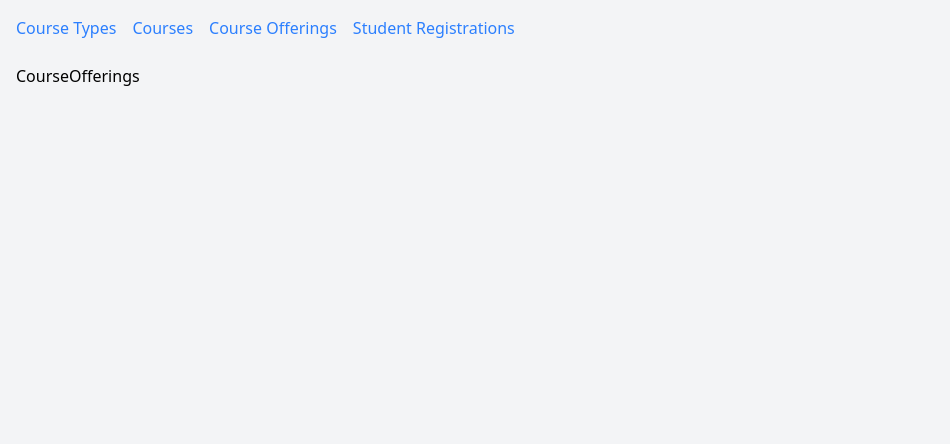
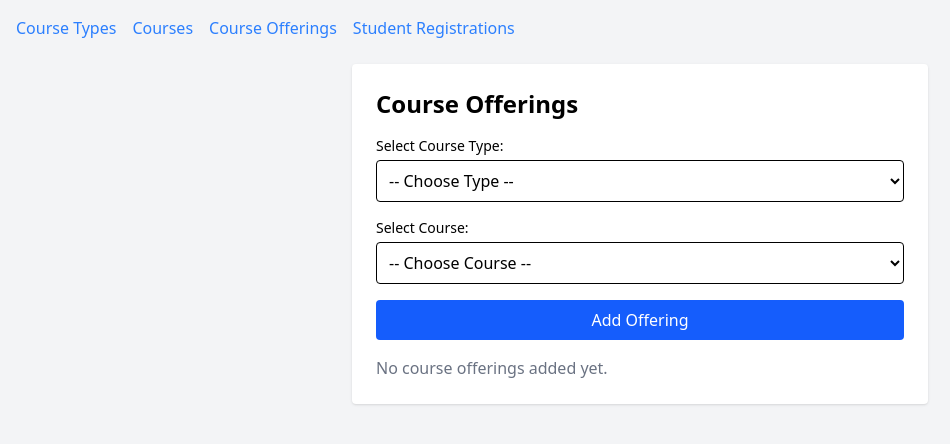
Before and after one commit to Gangadhar184/Student-Registration-System, a React (Vite) app: page /offerings in a window 1280 px wide. Shown: the top 444 px of the page, without its empty margins (0-950 px from the left). Built offline with nearby package versions, Linux system fonts and the light colour scheme.

Commit message:
added course offering functionality

```diff
--- a/src/components/CourseOfferings.jsx
+++ b/src/components/CourseOfferings.jsx
@@ -1,8 +1,151 @@
 import React from 'react'
 
+import { useState } from 'react'
+
+
+const dummyCourseTypes = ['Individual', 'Group', 'Special']
+const dummyCourses = ['Hindi', 'English', 'Urdu']
+
 const CourseOfferings = () => {
+  const [courseType, setCourseType] = useState('')
+  const [course, setCourse] = useState('')
+  const [offerings, setOfferings] = useState([])
+  const [editId, setEditId] = useState(null)
+  const [error, setError] = useState('')
+
+  const generateId = () => `${Date.now()}-${Math.floor(Math.random() * 10000)}`
+
+  const handleSubmit = (e) => {
+    e.preventDefault()
+
+    if (!course || !courseType) {
+      setError('Please select both course and course type.')
+      return
+    }
+
+    const duplicate = offerings.some(
+      (o) =>
+        o.courseType === courseType &&
+        o.course === course &&
+        o.id !== editId
+    )
+
+    if (duplicate) {
+      setError('This course offering already exists.')
+      return
+    }
+
+    if (editId !== null) {
+      setOfferings((prev) =>
+        prev.map((o) =>
+          o.id === editId ? { ...o, courseType, course } : o
+        )
+      )
+      setEditId(null)
+    } else {
+      const newOffering = {
+        id: generateId(),
+        courseType,
+        course
+      }
+      setOfferings((prev) => [...prev, newOffering])
+    }
+
+    setCourse('')
+    setCourseType('')
+    setError('')
+  }
+
+  const handleEdit = (id) => {
+    const toEdit = offerings.find((o) => o.id === id)
+    if (toEdit) {
+      setCourse(toEdit.course)
+      setCourseType(toEdit.courseType)
+      setEditId(id)
+    }
+  }
+
+  const handleDelete = (id) => {
+    setOfferings((prev) => prev.filter((o) => o.id !== id))
+    if (editId === id) {
+      setEditId(null)
+      setCourse('')
+      setCourseType('')
+    }
+  }
+
   return (
-    <div>CourseOfferings</div>
+    <div className="max-w-xl mx-auto bg-white p-6 rounded shadow">
+      <h2 className="text-2xl font-bold mb-4">Course Offerings</h2>
+
+      <form onSubmit={handleSubmit} className="space-y-4 mb-4">
+        <div className="flex flex-col gap-1">
+          <label className="text-sm">Select Course Type:</label>
+          <select
+            value={courseType}
+            onChange={(e) => setCourseType(e.target.value)}
+            className="p-2 border rounded"
+          >
+            <option value="">-- Choose Type --</option>
+            {dummyCourseTypes.map((type) => (
+              <option key={type}>{type}</option>
+            ))}
+          </select>
+        </div>
+
+        <div className="flex flex-col gap-1">
+          <label className="text-sm">Select Course:</label>
+          <select
+            value={course}
+            onChange={(e) => setCourse(e.target.value)}
+            className="p-2 border rounded"
+          >
+            <option value="">-- Choose Course --</option>
+            {dummyCourses.map((c) => (
+              <option key={c}>{c}</option>
+            ))}
+          </select>
+        </div>
+
+        <button
+          type="submit"
+          className="w-full bg-blue-600 text-white py-2 rounded"
+        >
+          {editId !== null ? 'Update Offering' : 'Add Offering'}
+        </button>
+      </form>
+
+      {error && <p className="text-red-500 text-sm mb-2">{error}</p>}
+
+      <ul className="space-y-2">
+        {offerings.length === 0 ? (
+          <p className="text-gray-500">No course offerings added yet.</p>
+        ) : (
+          offerings.map((offering) => (
+            <li
+              key={offering.id}
+              className="flex justify-between items-center border p-2 rounded"
+            >
+              <span>{offering.courseType} - {offering.course}</span>
+              <div className="space-x-2">
+                <button
+                  onClick={() => handleEdit(offering.id)}
+                  className="text-yellow-600 hover:underline"
+                >
+                  Edit
+                </button>
+                <button
+                  onClick={() => handleDelete(offering.id)}
+                  className="text-red-600 hover:underline"
+                >
+                  Delete
+                </button>
+              </div>
+            </li>
+          ))
+        )}
+      </ul>
+    </div>
   )
 }
 
```
